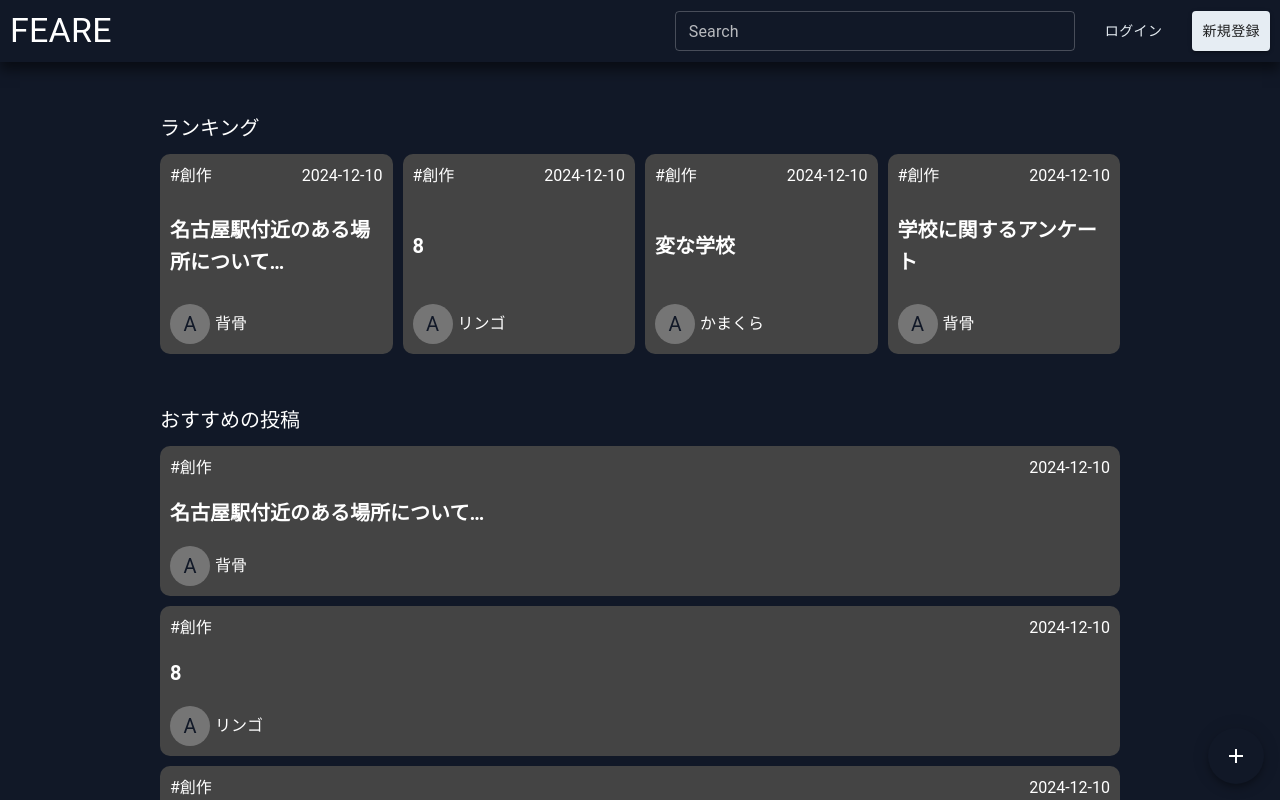
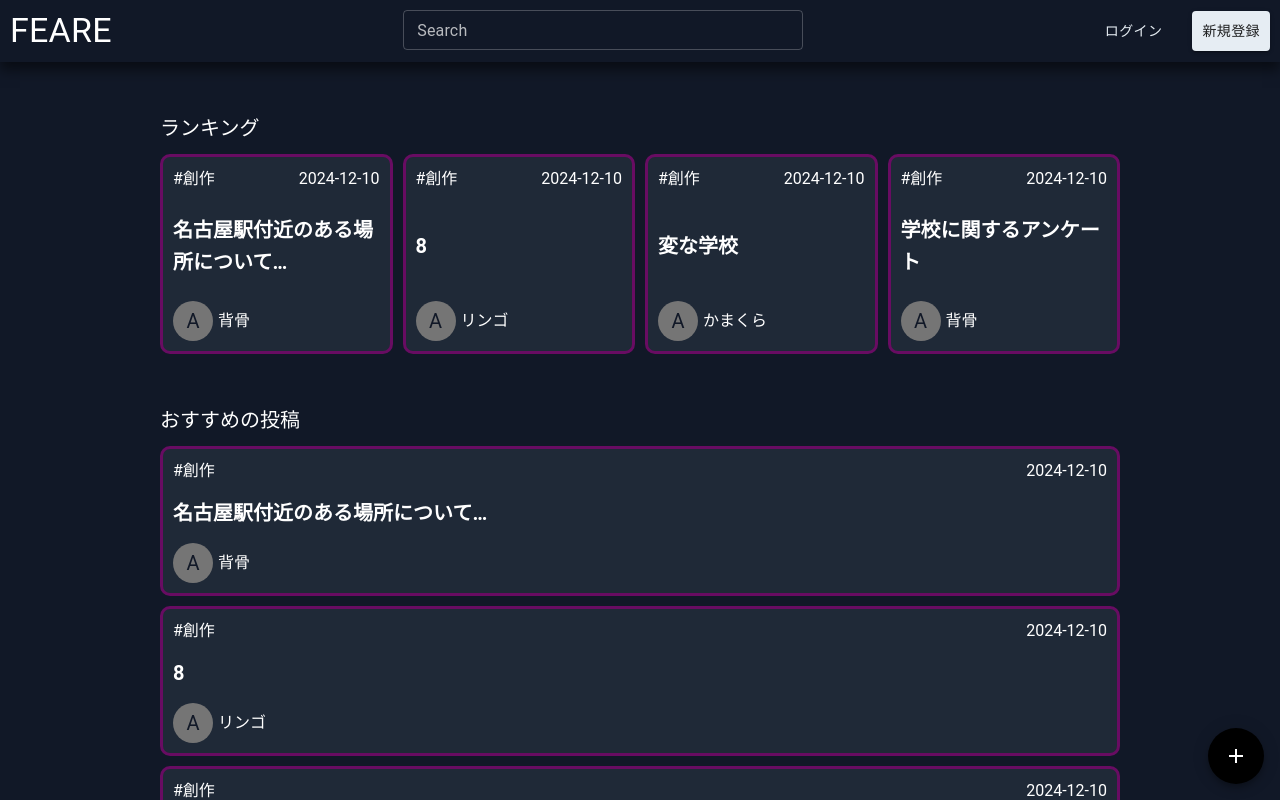
Before and after one commit to dango-the-world/project-feare, a Next.js app: page / in a window 1280 px wide. Shown: the top 800 px of the page. Built offline with nearby package versions, Linux system fonts and the light colour scheme; what @mui/material-nextjs would draw is missing.

Commit message:
add: デザイン変更

```diff
--- a/src/app/_components/Header.tsx
+++ b/src/app/_components/Header.tsx
@@ -32,13 +32,13 @@ export const Header = () => {
         <Typography variant="h4" color="#fff">
           FEARE
         </Typography>
+        <TextField
+          size="small"
+          sx={{ width: "400px" }}
+          label="Search"
+          variant="outlined"
+        />
         <Box display={"flex"} alignItems={"center"} gap={"20px"}>
-          <TextField
-            size="small"
-            sx={{ width: "400px" }}
-            label="Search"
-            variant="outlined"
-          />
           <Button sx={{ height: "40px", padding: "10px" }} variant="text">
             ログイン
           </Button>
--- a/src/app/_components/top/PostCard.tsx
+++ b/src/app/_components/top/PostCard.tsx
@@ -18,7 +18,8 @@ export const PostCard = (props: Props) => {
         height={"150px"}
         padding={"10px"}
         mb={"10px"}
-        bgcolor={"#444"}
+        border={"3px solid #680c62"}
+        bgcolor={"#1F2937"}
         sx={{
           flexDirection: "column",
           justifyContent: "space-between",
--- a/src/app/_components/top/RankingCard.tsx
+++ b/src/app/_components/top/RankingCard.tsx
@@ -17,7 +17,8 @@ export const RankingCard = (props: Props) => {
         width={"300px"}
         height={"200px"}
         padding={"10px"}
-        bgcolor={"#444"}
+        bgcolor={"#1F2937"}
+        border={"3px solid #680c62"}
         sx={{
           flexDirection: "column",
           justifyContent: "space-between",
--- a/src/app/_theme/darkTheme.ts
+++ b/src/app/_theme/darkTheme.ts
@@ -6,14 +6,14 @@ const darkTheme = createTheme({
   palette: {
     mode: "dark",
     primary: {
-      main: "#111827",
+      main: "#000000",
     },
     secondary: {
       main: "#111827",
     },
     background: {
-      default: "#111827", // 背景色を設定
-      paper: "#111827", // カードやコンテナの背景色
+      default: "#111827",
+      paper: "#111827",
     },
   },
   typography: {
```
